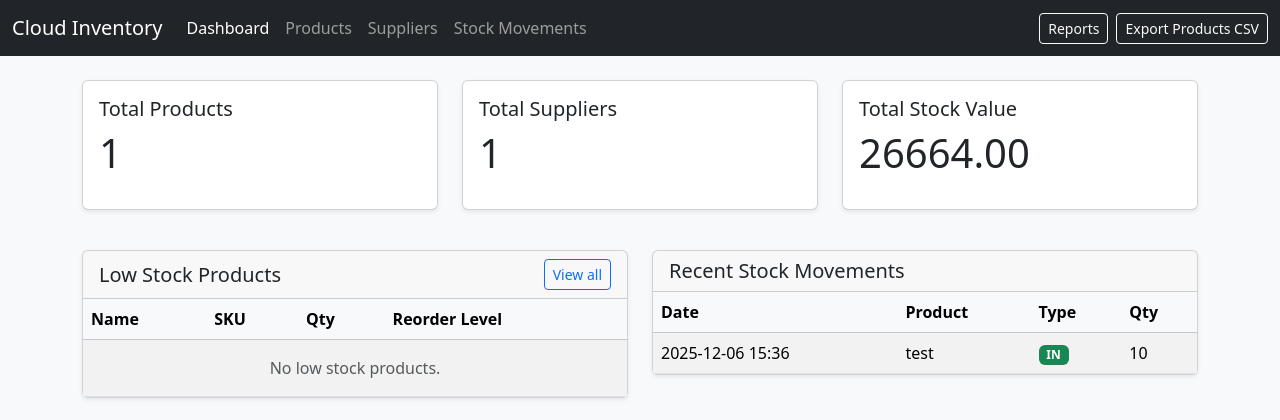
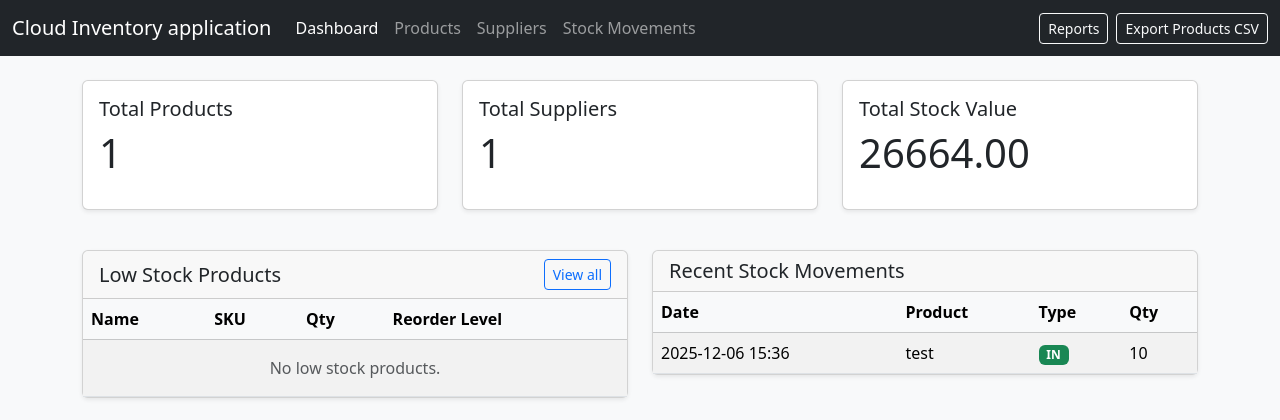
Before and after one commit to charan2203/cloudinventory, a Django app: page / in a window 1280 px wide. Shown: the top 420 px of the page. Run offline with Django 5.2, Linux system fonts and the light colour scheme; data comes from the database, SQL or seed files in the repository.

Commit message:
changedd dash

```diff
--- a/inventory/templates/inventory/base.html
+++ b/inventory/templates/inventory/base.html
@@ -16,7 +16,7 @@
   <body class="bg-light">
     <nav class="navbar navbar-expand-lg navbar-dark bg-dark mb-4">
       <div class="container-fluid">
-        <a class="navbar-brand" href="{% url 'dashboard' %}">Cloud Inventory</a>
+        <a class="navbar-brand" href="{% url 'dashboard' %}">Cloud Inventory application</a>
         <button class="navbar-toggler" type="button" data-bs-toggle="collapse"
                 data-bs-target="#navbarNav" aria-controls="navbarNav"
                 aria-expanded="false" aria-label="Toggle navigation">
```
